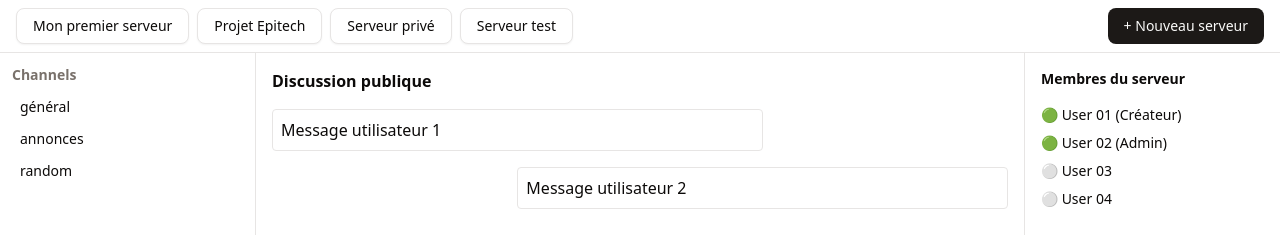
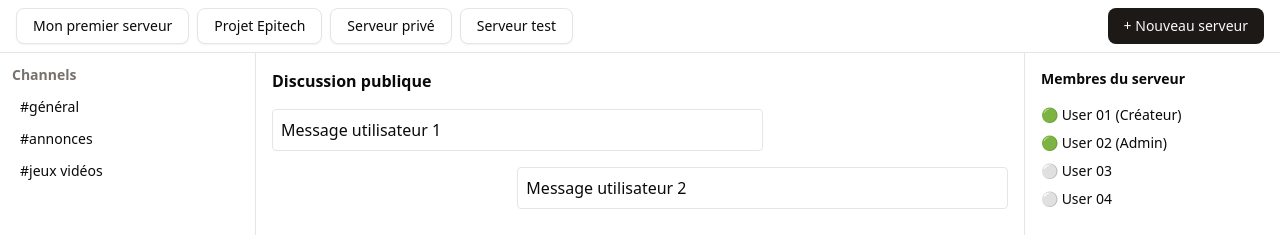
Before and after one commit to Daoudbamba/epitalk, a Next.js app in the folder frontend/real-time-chat/: page /servers in a window 1280 px wide. Shown: the top 235 px of the page. Built offline with nearby package versions, Linux system fonts and the light colour scheme; no server answers.

Commit message:
ajout du channel store et chargement des channels via un loader client

```diff
--- /dev/null
+++ b/frontend/real-time-chat/app/(app)/servers/components/channels-loader.tsx
@@ -0,0 +1,22 @@
+"use client";
+
+import { useEffect } from "react";
+import { useChannelStore } from "@/store/channel.store";
+
+export function ChannelsLoader() {
+  const setChannels = useChannelStore((s) => s.setChannels);
+
+  useEffect(() => {
+    fetch("/api/channels")
+      .then((res) => {
+        if (!res.ok) throw new Error("Erreur API channels");
+        return res.json();
+      })
+      .then(setChannels)
+      .catch((err) => {
+        console.error("Erreur chargement channels", err);
+      });
+  }, [setChannels]);
+
+  return null;
+}
--- a/frontend/real-time-chat/app/(app)/servers/components/channels-sidebar.tsx
+++ b/frontend/real-time-chat/app/(app)/servers/components/channels-sidebar.tsx
@@ -1,25 +1,11 @@
 "use client";
 
-import { useEffect, useState } from "react";
-import type { Channel } from "@/lib/api/schemas/channels.schema";
+import { useChannelStore } from "@/store/channel.store";
 
 export function ChannelsSidebar() {
-  const [channels, setChannels] = useState<Channel[]>([]);
-  const [activeChannelId, setActiveChannelId] = useState<string | null>(null);
-
-  useEffect(() => {
-    fetch("/api/channels")
-      .then((res) => {
-        if (!res.ok) throw new Error("API error");
-        return res.json();
-      })
-      .then((data: Channel[]) => {
-        setChannels(data);
-      })
-      .catch((err) => {
-        console.error("Erreur chargement channels", err);
-      });
-  }, []);
+  const channels = useChannelStore((s) => s.channels);
+  const activeChannelId = useChannelStore((s) => s.activeChannelId);
+  const setActiveChannel = useChannelStore((s) => s.setActiveChannel);
 
   return (
     <div className="w-64 border-r p-3">
@@ -44,9 +30,9 @@ export function ChannelsSidebar() {
                     ? "bg-muted font-medium"
                     : "hover:bg-muted/50"
                 }`}
-                onClick={() => setActiveChannelId(channel.id)}
+                onClick={() => setActiveChannel(channel.id)}
               >
-                {channel.name}
+                #{channel.name}
               </li>
             );
           })}
--- a/frontend/real-time-chat/app/(app)/servers/page.tsx
+++ b/frontend/real-time-chat/app/(app)/servers/page.tsx
@@ -3,12 +3,14 @@ import { ChannelsSidebar } from "./components/channels-sidebar";
 import { ChatPanel } from "./components/chat-panel";
 import { MembersPanel } from "./components/members-panel";
 import { ServersLoader } from "./components/servers-loader";
+import { ChannelsLoader } from "./components/channels-loader";
 
 export default function ServersPage() {
   return (
     <div className="flex flex-col h-full w-full">
-      {/* Charge les serveurs dans le store */}
+      {/* Loaders client */}
       <ServersLoader />
+      <ChannelsLoader />
 
       <ServersBar />
 
--- a/frontend/real-time-chat/app/api/channels/route.ts
+++ b/frontend/real-time-chat/app/api/channels/route.ts
@@ -4,6 +4,6 @@ export async function GET() {
   return NextResponse.json([
     { id: "channel-1", name: "général" },
     { id: "channel-2", name: "annonces" },
-    { id: "channel-3", name: "random" },
+    { id: "channel-3", name: "jeux vidéos" },
   ]);
 }
--- /dev/null
+++ b/frontend/real-time-chat/store/channel.store.ts
@@ -0,0 +1,18 @@
+import { create } from "zustand";
+import type { Channel } from "@/lib/api/schemas/channels.schema";
+
+type ChannelStore = {
+  channels: Channel[];
+  activeChannelId: string | null;
+
+  setChannels: (channels: Channel[]) => void;
+  setActiveChannel: (channelId: string) => void;
+};
+
+export const useChannelStore = create<ChannelStore>((set) => ({
+  channels: [],
+  activeChannelId: null,
+
+  setChannels: (channels) => set({ channels }),
+  setActiveChannel: (channelId) => set({ activeChannelId: channelId }),
+}));
```
